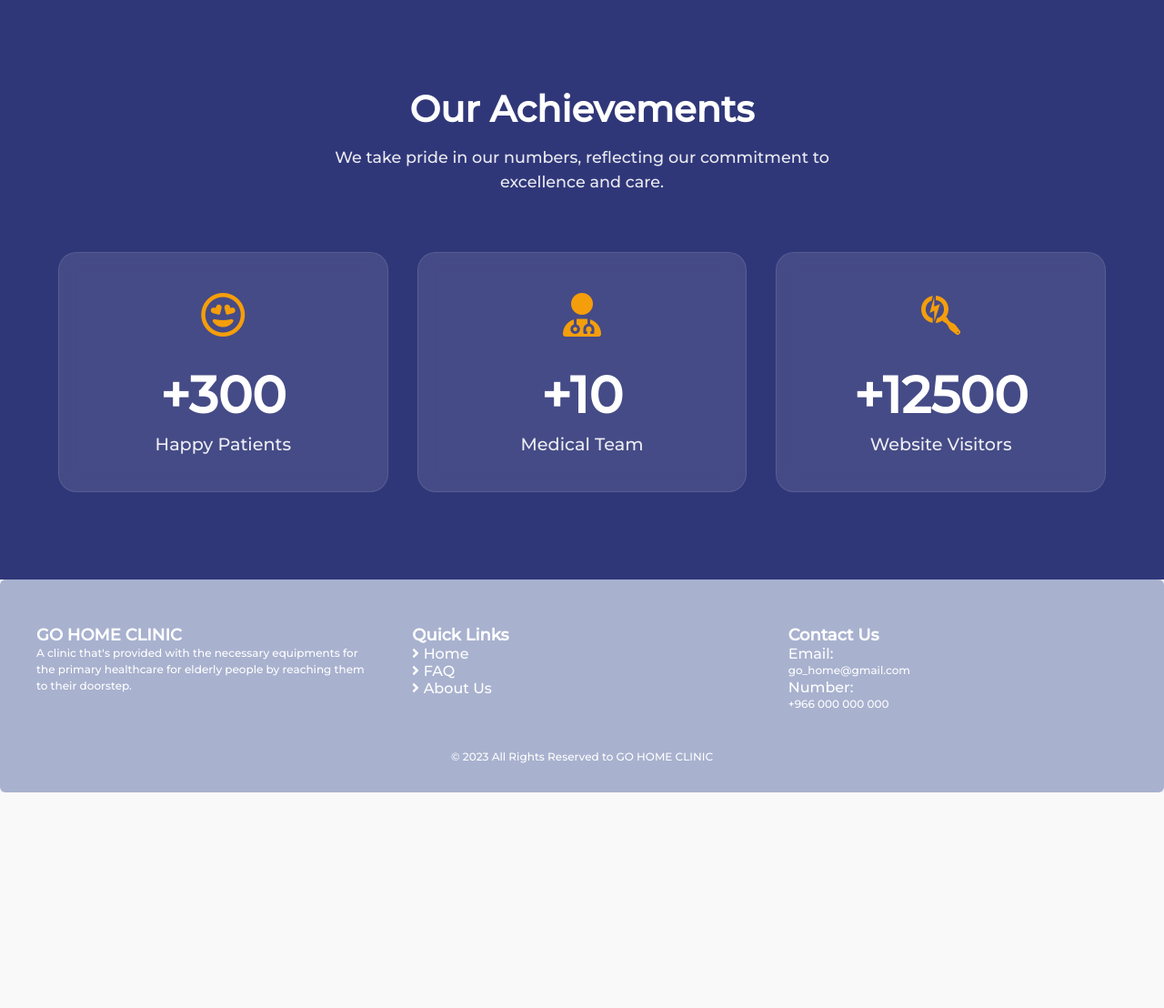
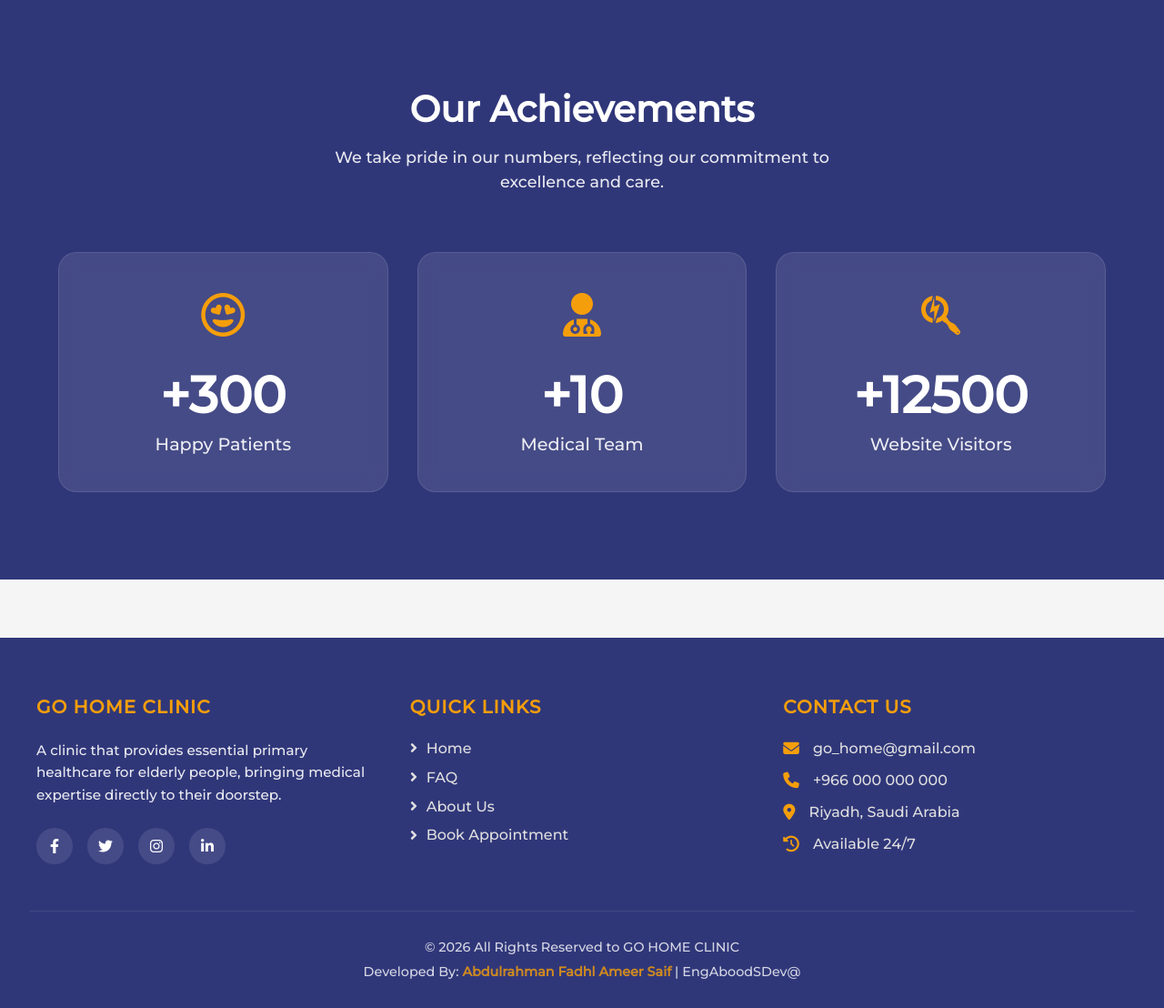
Before and after one commit to EngAboodSDev/go-home-clinic, a PHP site: page / in a window 1280 px wide. Shown: the part 2738-3846 px from the top of the page at 91% size. Before the commit the page ends 3609 px from the top, so only its background shows below. Run offline with PHP 8.4, Linux system fonts and the light colour scheme; some libraries are stand-ins or nearby versions.

Commit message:
feat: Implement new footer styles, and refactor footer content and layout in `footer.php`.

```diff
--- a/css/navstyles.css
+++ b/css/navstyles.css
@@ -4,7 +4,7 @@
   padding: 0;
 }
 
-header  {
+header {
   display: flex;
   justify-content: flex-end;
   align-items: center;
@@ -40,7 +40,6 @@ header  {
 
 .nav__links li a:hover {
   color: #405fbb;
-
 }
 
 .cta {
@@ -94,7 +93,6 @@ header  {
   /* font-size: 30px; */
   display: block;
   transition: all 0.3s ease 0s;
-
 }
 
 .overlay a:hover,
@@ -133,11 +131,11 @@ header  {
 
 /*       */
 /* Reset some default styles */
-body, ul {
+body,
+ul {
   margin: 0;
   padding: 0;
 }
-
 
 .action {
   position: relative;
@@ -160,82 +158,156 @@ body, ul {
 }
 
 /* Footer Styles */
+/* Footer Styles */
 .go_footer {
-  background-color: #a8b1ce; /* Background color */
-  color: #fff; /* Text color */
-  padding: 30px 20px; /* Adjust the padding as needed */
-  text-align: center; /* Center-align the content */
-  border-radius: 6px;
+  background-color: #303779;
+  color: #fff;
+  padding: 4rem 2rem 0;
+  text-align: left;
+  margin-top: 4rem;
 }
 
-.row {
+.footer-container {
+  max-width: 1200px;
+  margin: 0 auto;
+}
+
+.footer-row {
   display: flex;
   flex-wrap: wrap;
-  justify-content: center; /* Center-align the columns */
+  justify-content: space-between;
+  gap: 2rem;
+  padding-bottom: 2rem;
 }
 
 .fot_column,
 .link_column,
 .cont_column {
   flex: 1;
-  text-align: left; /* Left-align column content */
-  margin: 20px; /* Adjust the margin as needed */
+  min-width: 250px;
+}
+
+.brand-col p {
+  font-size: 0.95rem;
+  line-height: 1.6;
+  margin-bottom: 1.5rem;
+  opacity: 0.9;
 }
 
 .fot_column h4,
 .link_column h4,
 .cont_column h4 {
-  color: #fff; /* Header text color */
-  font-size: 18px;
+  color: #f59e0b; /* Orange accent */
+  font-size: 1.25rem;
+  margin-bottom: 1.5rem;
+  font-family: "Montserrat", sans-serif;
+  font-weight: 700;
+  text-transform: uppercase;
+  letter-spacing: 1px;
 }
 
+/* Social Icons */
+.social-icons {
+  display: flex;
+  gap: 1rem;
+}
 
+.social-icons a {
+  width: 40px;
+  height: 40px;
+  background: rgba(255, 255, 255, 0.1);
+  display: flex;
+  justify-content: center;
+  align-items: center;
+  border-radius: 50%;
+  color: #fff;
+  transition: all 0.3s ease;
+}
+
+.social-icons a:hover {
+  background: #f59e0b;
+  transform: translateY(-3px);
+}
+
+/* Links */
 ul {
   list-style: none;
   padding: 0;
-  /* font-size: 20px; */
 }
 
-ul li a {
-  color: #fff; /* Link text color */
-  text-decoration: none;
+ul.link_cool li {
+  margin-bottom: 0.8rem;
 }
 
-ul li a:hover {
-  color: #5a81fa; /* Link text color on hover */
+ul.link_cool li a {
+  color: #e0e0e0;
+  text-decoration: none;
+  transition: 0.3s;
+  display: flex;
+  align-items: center;
+  gap: 10px;
 }
 
-/* Contact Us Styles */
-.content_us {
-  margin-top: 20px; /* Adjust the margin as needed */
+ul.link_cool li a:hover {
+  color: #f59e0b;
+  padding-left: 5px;
 }
 
-.con_us label {
-  color: #fff; /* Label text color */
+/* Contact Info */
+.con_us li {
+  display: flex;
+  align-items: center;
+  gap: 15px;
+  margin-bottom: 1rem;
+  color: #e0e0e0;
 }
 
-.con_us p {
-  color: #fff; /* Contact info text color */
+.con_us i {
+  color: #f59e0b;
+  font-size: 1.1rem;
 }
 
 /* Copyright Text */
 .copyright {
   text-align: center;
-  margin-top: 20px; /* Adjust the margin as needed */
+  margin-top: 1rem;
+  padding: 1.5rem 0;
+  border-top: 1px solid rgba(255, 255, 255, 0.1);
+
+  opacity: 0.8;
+}
+
+.copyright p {
+  margin: 5px 0;
+  font-size: 0.9rem;
+}
+
+.developer a {
+  color: #f59e0b;
+  text-decoration: none;
+  font-weight: 600;
+}
+
+.developer a:hover {
+  text-decoration: underline;
 }
 
 /* Mobile Styles */
 @media screen and (max-width: 768px) {
-  .row {
+  .footer-row {
     flex-direction: column;
-    align-items: center; /* Center-align columns for mobile */
+    text-align: center;
   }
 
-  .fot_column,
-  .link_column,
-  .cont_column {
-    flex: 1;
-    text-align: center; /* Center-align column content for mobile */
-    margin: 20px 0; /* Adjust the margin for mobile */
+  .social-icons {
+    justify-content: center;
+  }
+
+  ul.link_cool li a {
+    justify-content: center;
+  }
+
+  .con_us li {
+    justify-content: center;
   }
 }
--- a/footer.php
+++ b/footer.php
@@ -1,34 +1,25 @@
 <footer class="go_footer">
-    <div class="row">
-
-        <div class="fot_column">
+    <div class="footer-container">
+        <div class="footer-row">
+            <div class="fot_column brand-col">
                 <h4>GO HOME CLINIC</h4>
-            <p>A clinic that's provided with the necessary
-                equipments for the primary healthcare for
-                elderly people by reaching them to their
-                doorstep.
-            </p>
+                <p>A clinic that provides essential primary healthcare for elderly people, bringing medical expertise
+                    directly to their doorstep.</p>
+                <div class="social-icons">
+                    <a href="#"><i class="fa-brands fa-facebook-f"></i></a>
+                    <a href="#"><i class="fa-brands fa-twitter"></i></a>
+                    <a href="#"><i class="fa-brands fa-instagram"></i></a>
+                    <a href="#"><i class="fa-brands fa-linkedin-in"></i></a>
+                </div>
             </div>
 
             <div class="link_column">
                 <h4>Quick Links</h4>
                 <ul class="link_cool">
-                <li>
-                    <a href="Index.php">
-                        <i class="fa fa-angle-right"></i>
-                        Home</a>
-                </li>
-                <li>
-                <li>
-                    <a href="faq.php">
-                        <i class="fa fa-angle-right"></i>
-                        FAQ</a>
-                </li>
-                <li>
-                    <a href="about.php">
-                        <i class="fa fa-angle-right"></i>
-                        About Us</a>
-                </li>
+                    <li><a href="Index.php"><i class="fa fa-angle-right"></i> Home</a></li>
+                    <li><a href="faq.php"><i class="fa fa-angle-right"></i> FAQ</a></li>
+                    <li><a href="About.php"><i class="fa fa-angle-right"></i> About Us</a></li>
+                    <li><a href="BookAbo.php"><i class="fa fa-angle-right"></i> Book Appointment</a></li>
                 </ul>
             </div>
 
@@ -36,15 +27,29 @@
                 <h4>Contact Us</h4>
                 <ul class="con_us">
                     <li>
-                    <label>Email: <p>go_home@gmail.com</p></label>
+                        <i class="fa-solid fa-envelope"></i>
+                        <span>go_home@gmail.com</span>
                     </li>
                     <li>
-                    <label>Number: <p>+966 000 000 000</p></label>
+                        <i class="fa-solid fa-phone"></i>
+                        <span>+966 000 000 000</span>
                     </li>
-
+                    <li>
+                        <i class="fa-solid fa-location-dot"></i>
+                        <span>Riyadh, Saudi Arabia</span>
+                    </li>
+                    <li>
+                        <!-- <i class="fa-solid fa-clock"></i> -->
+                        <i class="fa-solid fa-clock-rotate-left"></i>
+                        <span>Available 24/7</span>
+                    </li>
                 </ul>
             </div>
-
         </div>
-    <p class="copyright">© 2023 All Rights Reserved to GO HOME CLINIC</p>
+    </div>
+    <div class="copyright">
+        <p>© 2026 All Rights Reserved to GO HOME CLINIC</p>
+        <p class="developer">Developed By: <a href="mailto:abdulrahmanfadhl@gmail.com">Abdulrahman Fadhl Ameer Saif</a>
+            | EngAboodSDev@</p>
+    </div>
 </footer>
```
Lines whose indentation alone changed are shown as unchanged.
